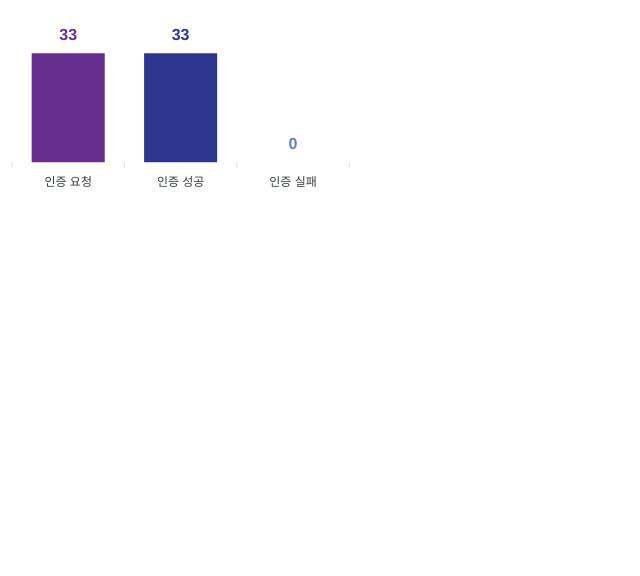
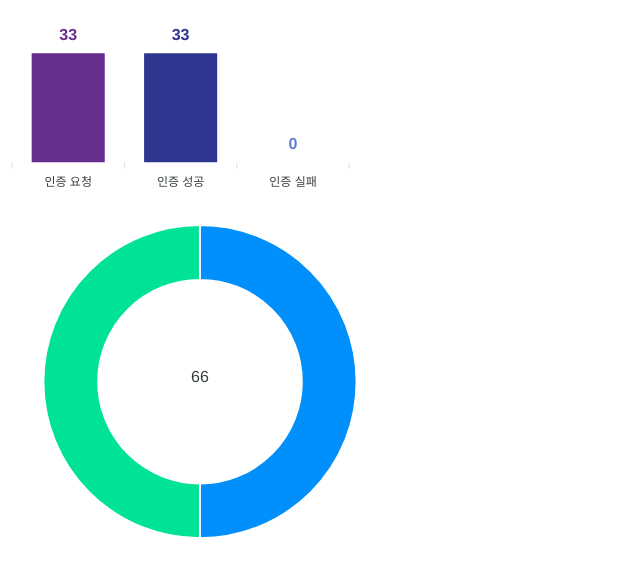
Before and after one commit to jeongye01/frs_prototype_fe, a Next.js app: page / in a window 1280 px wide. Shown: the top 576 px of the page, without its empty margins (0-640 px from the left). Built offline with nearby package versions, Linux system fonts and the light colour scheme.

Commit message:
pie init

```diff
--- /dev/null
+++ b/components/chart/BarChart.tsx
@@ -0,0 +1,85 @@
+import { useEffect } from 'react';
+import dynamic from 'next/dynamic';
+
+const ReactApexChart = dynamic(() => import('react-apexcharts'), {
+  ssr: false,
+});
+function BarChart() {
+  const state = {
+    series: [
+      {
+        data: [33, 33, 0],
+      },
+    ],
+    options: {
+      grid: {
+        show: false,
+      },
+      plotOptions: {
+        bar: {
+          distributed: true,
+          horizontal: false,
+          columnWidth: '65%',
+          endingShape: 'rounded',
+          dataLabels: {
+            position: 'top',
+          },
+        },
+      },
+      column: {
+        colors: ['#662e8f', '#2e368f', '#5c7fd6'],
+      },
+      dataLabels: {
+        enabled: true,
+        position: 'top',
+        offsetY: -30,
+
+        style: {
+          fontSize: '16px',
+          colors: ['#662e8f', '#2e368f', '#5c7fd6'],
+        },
+      },
+
+      xaxis: {
+        categories: ['인증 요청', '인증 성공', '인증 실패'],
+        axisBorder: {
+          show: false,
+        },
+        tooltip: {
+          enabled: false,
+        },
+      },
+      yaxis: {
+        show: false,
+      },
+      fill: {
+        colors: ['#662e8f', '#2e368f', '#5c7fd6'],
+        opacity: 1,
+      },
+      legend: {
+        show: false,
+      },
+      chart: {
+        toolbar: {
+          show: false,
+          tools: {
+            download: false,
+          },
+        },
+      },
+    },
+  };
+
+  return (
+    <div>
+      <ReactApexChart
+        type="bar"
+        series={state.series}
+        options={state.options}
+        width="30%"
+        height="200px"
+      />
+    </div>
+  );
+}
+export default BarChart;
--- a/components/chart/PieChart.tsx
+++ b/components/chart/PieChart.tsx
@@ -6,78 +6,85 @@ const ReactApexChart = dynamic(() => import('react-apexcharts'), {
 });
 function PieChart() {
   const state = {
-    series: [
-      {
-        data: [33, 33, 0],
-      },
-    ],
+    series: [33, 33, 0],
     options: {
-      grid: {
-        show: false,
-      },
-      plotOptions: {
-        bar: {
-          distributed: true,
-          horizontal: false,
-          columnWidth: '65%',
-          endingShape: 'rounded',
-          dataLabels: {
-            position: 'top',
-          },
-        },
-      },
-      column: {
-        colors: ['#662e8f', '#2e368f', '#5c7fd6'],
-      },
-      dataLabels: {
-        enabled: true,
-        position: 'top',
-        offsetY: -30,
-
-        style: {
-          fontSize: '16px',
-          colors: ['#662e8f', '#2e368f', '#5c7fd6'],
-        },
-      },
-
-      xaxis: {
-        categories: ['인증 요청', '인증 성공', '인증 실패'],
-        axisBorder: {
-          show: false,
-        },
-        tooltip: {
-          enabled: false,
-        },
-      },
-      yaxis: {
-        show: false,
-      },
-      fill: {
-        colors: ['#662e8f', '#2e368f', '#5c7fd6'],
-        opacity: 1,
-      },
       legend: {
         show: false,
       },
       chart: {
-        toolbar: {
-          show: false,
-          tools: {
-            download: false,
+        events: {
+          animationEnd: null,
+          beforeMount: null,
+          mounted: null,
+          updated: null,
+          mouseMove: null,
+          mouseLeave: null,
+          click: null,
+          legendClick: null,
+          markerClick: null,
+          selection: null,
+          dataPointSelection: null,
+          dataPointMouseEnter: null,
+          dataPointMouseLeave: null,
+          beforeZoom: null,
+          beforeResetZoom: null,
+          zoomed: null,
+          scrolled: null,
+        },
+      },
+      plotOptions: {
+        pie: {
+          expandOnClick: false,
+          donut: {
+            labels: {
+              show: true,
+              name: {
+                show: false,
+              },
+              value: {
+                show: true,
+                fontSize: '16px',
+                fontFamily: 'Helvetica, Arial, sans-serif',
+                color: undefined,
+                offsetY: 0,
+              },
+              total: {
+                show: true,
+                label: 'Total',
+                color: '#373d3f',
+              },
+            },
           },
         },
       },
+      labels: ['인증 요청', '인증 성공', '인증 실패'],
+      dataLabels: {
+        enabled: false,
+      },
+
+      responsive: [
+        {
+          breakpoint: 480,
+          options: {
+            chart: {
+              width: 400,
+            },
+            legend: {
+              position: 'bottom',
+            },
+          },
+        },
+      ],
     },
   };
 
   return (
     <div>
       <ReactApexChart
-        type="bar"
+        type="donut"
         series={state.series}
         options={state.options}
-        width="30%"
-        height="200px"
+        width="400px"
       />
     </div>
   );
--- a/pages/index.tsx
+++ b/pages/index.tsx
@@ -1,10 +1,15 @@
 import type { NextPage } from 'next';
 import Head from 'next/head';
 import Image from 'next/image';
+import BarChart from 'components/chart/BarChart';
 import PieChart from 'components/chart/PieChart';
-
 const Home: NextPage = () => {
-  return <PieChart />;
+  return (
+    <div>
+      <BarChart />
+      <PieChart />
+    </div>
+  );
 };
 
 export default Home;
```
